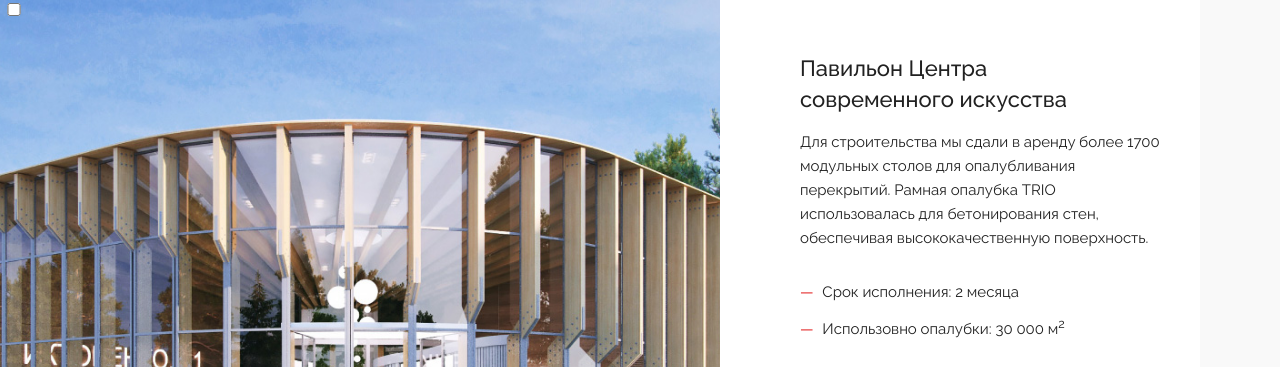
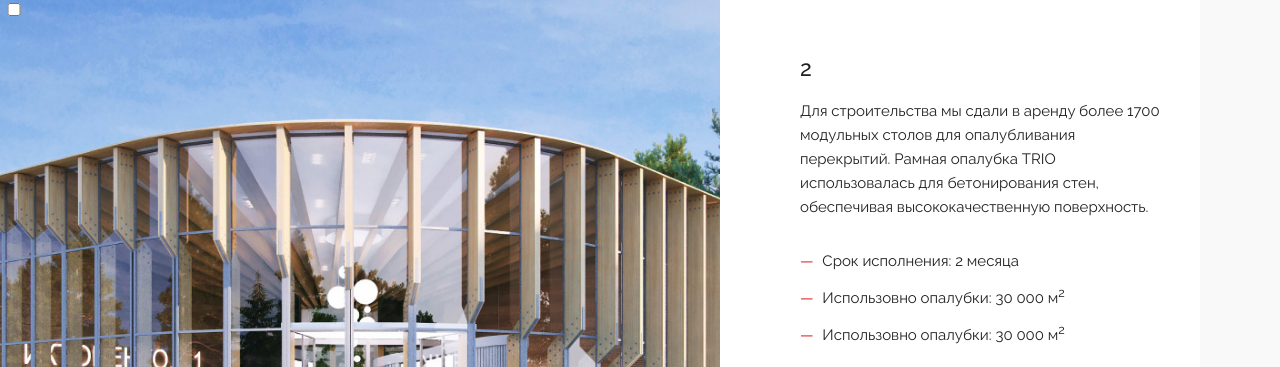
Before and after one commit to Yurobas/sogran, a website built with Parcel: page src/index.pug in a window 1280 px wide. Both pictures are taken after a click on the item 830 px from the left and 400 px from the top of the page. Shown: the top 367 px of the page. Built offline with nearby package versions, Linux system fonts and the light colour scheme; no server answers.

Commit message:
fix slider

```diff
--- a/src/components/slider/slider.scss
+++ b/src/components/slider/slider.scss
@@ -50,12 +50,26 @@
     }
   }
   &__list {
+    position: relative;
     margin-bottom: 30px;
+    transition: height .5s;
+    overflow: hidden;
     @media (max-width: 1023px) {
       margin-bottom: 0;
     }
   }
-  &__item {
+  &__info {
+    position: absolute;
+    top: 0;
+    left: 0;
+    opacity: 0;
+    transform: translate3d(0, 40px, 0);
+    transition: opacity .5s, transform .5s;
+    &.--active {
+      opacity: 1;
+      transform: none;
+      transition-delay: .4s;
+    }
     h1,h2,h3,h4,h5,h6 {
       margin-bottom: 15px;
       font-size: 25px;
--- a/src/js/slider.ts
+++ b/src/js/slider.ts
@@ -4,25 +4,50 @@ import 'swiper/swiper-bundle.css';
 Swiper.use([Navigation, Pagination])
 
 export default (className = '.slider__swiper') => {
+  const info = document.querySelector('.slider__list')
+  const infos = [...document.querySelectorAll('.slider__info')]
   const slider = new Swiper(className, {
+    speed: 700,
     loop: true,
     navigation: {
       nextEl: '.slider__arrow.--right',
       prevEl: '.slider__arrow.--left'
     },
+    on: {
+      init: function() {
+        const current = this.realIndex
+        activeInfo(current)
+      }
+    }
   })
 
-   slider.on('slideChangeTransitionStart', () => {
-    slider.el.closest('.portfolio')?.classList.add('--remove')
-    slider.el.closest('.portfolio')?.classList.remove('--add')
-
-    setTimeout(() => {
-      slider.el.closest<HTMLElement>('.portfolio').dataset.index = slider.activeIndex.toString()
-      setTimeout(() => {
-        slider.el.closest('.portfolio')?.classList.add('--add')
-        slider.el.closest('.portfolio')?.classList.remove('--remove')
-      });
-    }, 500);
+  slider.on('slideChange', () => {
+    const current = slider.realIndex
+    activeInfo(current)
   })
 
+  function activeInfo(current) {
+    infos.forEach((item, index) => {
+      item.classList.remove('--active')
+      if (index === current) {
+        const height = item.getBoundingClientRect().height
+        info.style.height = height + 'px'
+        item.classList.add('--active')
       }
+    })
+  }
+
+  //  slider.on('slideChangeTransitionStart', () => {
+  //   slider.el.closest('.portfolio')?.classList.add('--remove')
+  //   slider.el.closest('.portfolio')?.classList.remove('--add')
+
+  //   setTimeout(() => {
+  //     slider.el.closest<HTMLElement>('.portfolio').dataset.index = slider.activeIndex.toString()
+  //     setTimeout(() => {
+  //       slider.el.closest('.portfolio')?.classList.add('--add')
+  //       slider.el.closest('.portfolio')?.classList.remove('--remove')
+  //     });
+  //   }, 500);
+  //  })
+
+}
--- a/src/sections/portfolio/portfolio.pug
+++ b/src/sections/portfolio/portfolio.pug
@@ -18,7 +18,7 @@ section.section.portfolio#portfolio
       .slider__content.col-xxl-10.col-lg-12.pl-lg-2.pl-md-3.pr-lg-1.pr-md-10.mr-md-1
         .animate.slider__box
           ul.slider__list
-            li.slider__item
+            li.slider__info
               h3 Павильон Центра<br> современного искусства
               p
                 | Для строительства мы сдали в аренду более 1700 модульных столов
@@ -27,6 +27,16 @@ section.section.portfolio#portfolio
               ul
                 li Срок исполнения: 2 месяца
                 li Использовно опалубки: 30 000 м<sup>2</sup>
+            li.slider__info
+              h3 2
+              p
+                | Для строительства мы сдали в аренду более 1700 модульных столов
+                | для опалубливания перекрытий. Рамная опалубка TRIO использовалась
+                | для бетонирования стен, обеспечивая высококачественную поверхность.
+              ul
+                li Срок исполнения: 2 месяца
+                li Использовно опалубки: 30 000 м<sup>2</sup>
+                li Использовно опалубки: 30 000 м<sup>2</sup>
           ul.slider__arrows
             li.slider__arrow.--left
             li.slider__arrow.--right
```
Also changed, not shown: dist/index.html, dist/index.js, 6 other files. Lines whose indentation alone changed are shown as unchanged.
